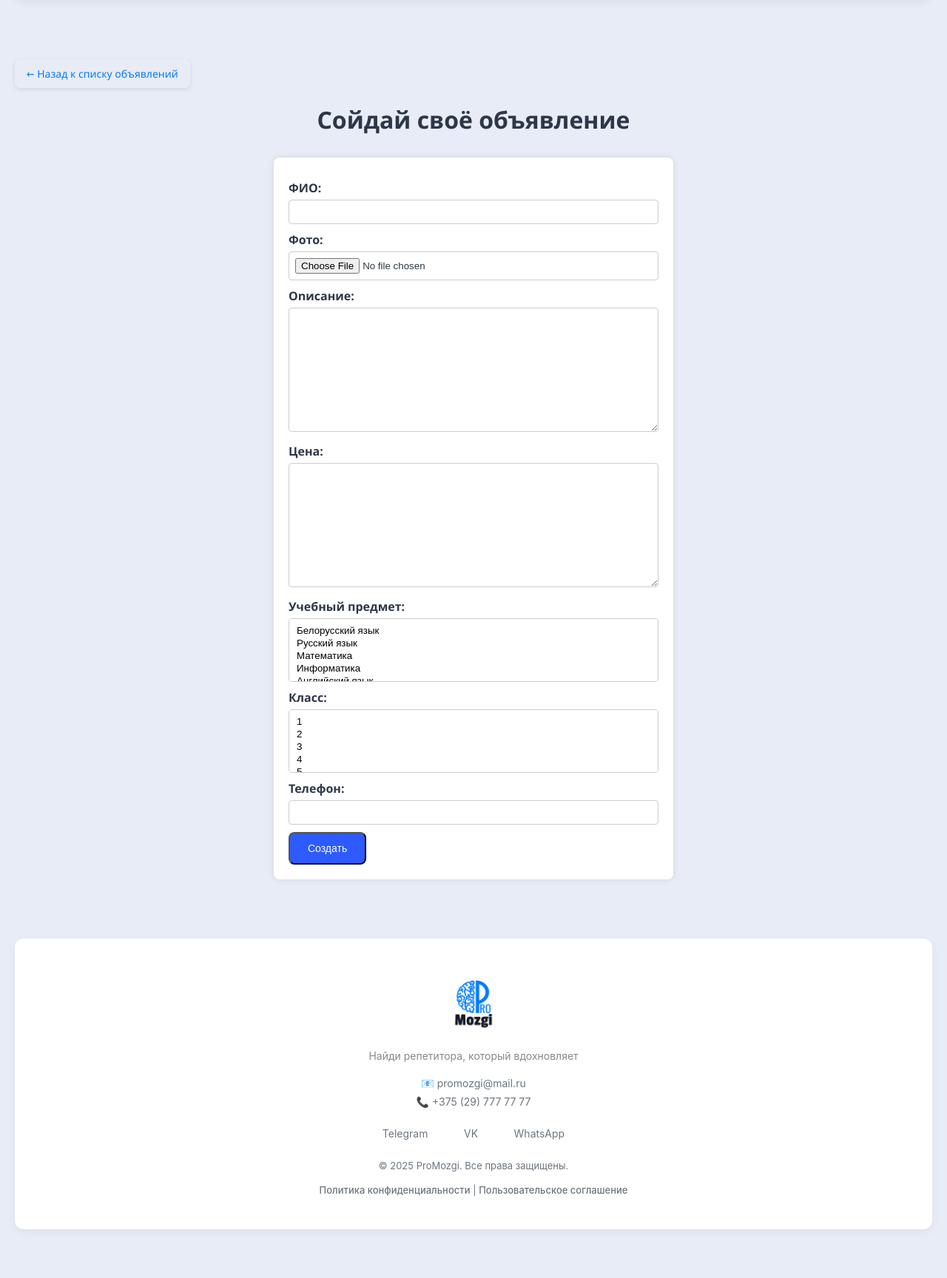
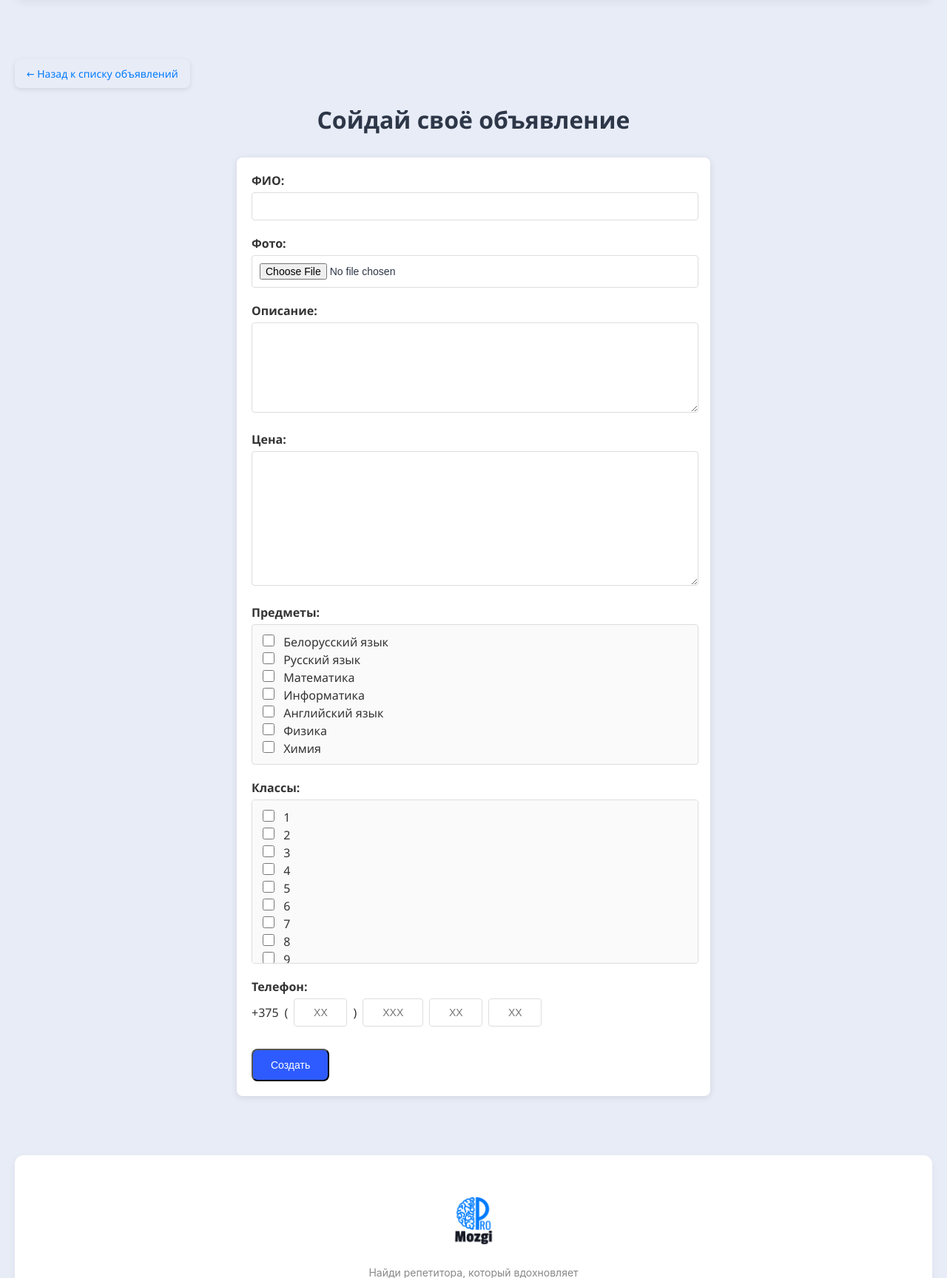
Before and after one commit to KarlushaM/Project, a Django app: page /create/ in a window 1280 px wide. Shown: the part 95-1823 px from the top of the page at 74% size. Before the commit the page ends 1757 px from the top, so only its background shows below. Run offline with Django 5.2, Linux system fonts and the light colour scheme; a user stored in the database is signed in; data comes from the database, SQL or seed files in the repository; both versions use the stored data as it was after the commit.

Commit message:
Валидация и чекбоксы

```diff
--- a/myproject/myapp/forms.py
+++ b/myproject/myapp/forms.py
@@ -1,5 +1,5 @@
 from django import forms
-from .models import Review
+from .models import Review, Teacher, Subjects, Klass
 
 class ReviewForm(forms.ModelForm):
     class Meta:
@@ -13,3 +13,24 @@ class ReviewForm(forms.ModelForm):
             }),
             'rating': forms.HiddenInput(),
         }
+
+class TeacherForm(forms.ModelForm):
+    subjects = forms.ModelMultipleChoiceField(
+        queryset=Subjects.objects.all(),
+        widget=forms.CheckboxSelectMultiple,
+        required=False,
+        label="Предметы"
+    )
+    klass = forms.ModelMultipleChoiceField(
+        queryset=Klass.objects.all(),
+        widget=forms.CheckboxSelectMultiple,
+        required=False,
+        label="Классы"
+    )
+
+    class Meta:
+        model = Teacher
+        fields = ('fio', 'photo', 'description', 'price', 'phone', 'subjects', 'klass')  # ← ДОБАВЛЕНЫ subjects и klass
+        widgets = {
+            'description': forms.Textarea(attrs={'rows': 4}),
+        }
--- /dev/null
+++ b/myproject/myapp/static/myapp/teacher_form.css
@@ -0,0 +1,110 @@
+        .form-container {
+            background-color: white;
+            border-radius: 8px;
+            box-shadow: 0 2px 10px rgba(0, 0, 0, 0.1);
+            padding: 20px;
+            width: 100%;
+            max-width: 600px;
+            margin: 0 auto;
+        }
+
+        .form-group {
+            margin-bottom: 20px;
+        }
+
+        label {
+            display: block;
+            margin-bottom: 5px;
+            font-weight: bold;
+            color: #333;
+        }
+
+        input[type="text"],
+        input[type="tel"],
+        textarea,
+        input[type="file"] {
+            width: 97%;
+            padding: 10px;
+            border: 1px solid #ddd;
+            border-radius: 4px;
+            font-size: 14px;
+        }
+
+        textarea {
+            min-height: 100px;
+            resize: vertical;
+        }
+
+        .checkbox-container {
+            border: 1px solid #ddd;
+            border-radius: 4px;
+            padding: 10px;
+            background-color: #fafafa;
+            max-height: 200px;
+            overflow-y: auto;
+            width: 97%;
+        }
+
+        .checkbox-container ul {
+            list-style: none;
+            padding: 0;
+            margin: 0;
+        }
+
+        .checkbox-container li {
+            display: flex;
+            align-items: center;
+            padding: 5px 0;
+        }
+
+        .checkbox-container input[type="checkbox"] {
+            margin-right: 8px;
+            accent-color: #4f46e5;
+            width: 16px;
+            height: 16px;
+        }
+
+        .checkbox-container label {
+            display: inline-block;
+            cursor: pointer;
+            font-weight: normal;
+            color: #333;
+            flex: 1;
+            margin-bottom: 0;
+        }
+
+         .phone-input {
+            display: flex;
+            align-items: center;
+            gap: 8px;
+            flex-wrap: wrap;
+        }
+
+        .phone-input span {
+            color: #333;
+            font-weight: normal;
+        }
+
+        .phone-part {
+            width: 40px;
+            text-align: center;
+            padding: 10px;
+            border: 1px solid #ddd;
+            border-radius: 4px;
+            font-size: 14px;
+            -moz-appearance: textfield;
+        }
+
+        .phone-part::-webkit-outer-spin-button,
+        .phone-part::-webkit-inner-spin-button {
+            -webkit-appearance: none;
+            margin: 0;
+        }
+
+        .phone-part-2digits {
+            width: 50px;
+        }
+
+        .phone-part-3digits {
+            width: 60px;
+        }
--- a/myproject/myapp/templates/teachers/teacher_form.html
+++ b/myproject/myapp/templates/teachers/teacher_form.html
@@ -8,32 +8,9 @@
     <title>Сойдание объявления</title>
     <link rel="stylesheet" type="text/css" href="{% static 'myapp/style.css' %}">
     <link rel="stylesheet" href="{% static 'myapp/footer.css' %}">
-      <link rel="stylesheet" href="{% static 'myapp/header.css' %}">
+    <link rel="stylesheet" href="{% static 'myapp/header.css' %}">
+    <link rel="stylesheet" href="{% static 'myapp/teacher_form.css' %}">
     <style>
-
-        .form-container {
-            max-width: 500px;
-            margin: 0 auto;
-            background: white;
-            padding: 20px;
-            border-radius: 8px;
-            box-shadow: 0 0 10px rgba(0,0,0,0.1);
-        }
-        label {
-            display: block;
-            margin-top: 10px;
-            font-weight: bold;
-        }
-        input, textarea, select {
-            width: 100%;
-            padding: 8px;
-            margin-top: 5px;
-            border: 1px solid #ccc;
-            border-radius: 4px;
-            box-sizing: border-box;
-        }
-
-
 
 
     </style>
@@ -72,11 +49,140 @@
     <div class="form-container">
         <form method="post" enctype="multipart/form-data">
             {% csrf_token %}
-            {{ form }}
+             <div class="form-group">
+                <label for="{{ form.fio.id_for_label }}">ФИО:</label>
+                {{ form.fio }}
+            </div>
+
+            <div class="form-group">
+                <label for="{{ form.photo.id_for_label }}">Фото:</label>
+                <div class="file-input-wrapper">
+                    {{ form.photo }}
+                </div>
+            </div>
+
+            <div class="form-group">
+                <label for="{{ form.description.id_for_label }}">Описание:</label>
+                {{ form.description }}
+            </div>
+
+            <div class="form-group">
+                <label for="{{ form.price.id_for_label }}">Цена:</label>
+                {{ form.price }}
+            </div>
+
+            <!-- Предметы -->
+            <div class="form-group">
+                <label>Предметы:</label>
+                <div class="checkbox-container">
+                    {{ form.subjects }}
+                </div>
+            </div>
+
+            <!-- Классы -->
+            <div class="form-group">
+                <label>Классы:</label>
+                <div class="checkbox-container">
+                    {{ form.klass }}
+                </div>
+            </div>
+
+            <div class="form-group">
+                <label for="id_phone">Телефон:</label>
+                <div class="phone-input">
+                    <span>+375</span>
+                    <span>(</span>
+                    <input type="number" class="phone-part phone-part-2digits" id="phone-part1" min="0" max="99" placeholder="XX">
+                    <span>)</span>
+                    <input type="number" class="phone-part phone-part-3digits" id="phone-part2" min="0" max="999" placeholder="XXX">
+                    <input type="number" class="phone-part phone-part-2digits" id="phone-part3" min="0" max="99" placeholder="XX">
+                    <input type="number" class="phone-part phone-part-2digits" id="phone-part4" min="0" max="99" placeholder="XX">
+                </div>
+                <!-- Скрытое поле для отправки полного номера -->
+                <input type="hidden" name="phone" id="phone-hidden" value="">
+            </div>
             <button type="submit" class="btn-v">Создать</button>
         </form>
     </div>
 
+    <script>
+        // Обновление отображения имени файла при выборе
+        const fileInput = document.querySelector('input[type="file"]');
+        if (fileInput) {
+            fileInput.addEventListener('change', function(e) {
+                const fileName = e.target.files[0] ? e.target.files[0].name : 'файл не выбран';
+                document.getElementById('file-name').textContent = fileName;
+            });
+        }
+
+        // Обработка телефона
+        const phoneParts = [
+            document.getElementById('phone-part1'),
+            document.getElementById('phone-part2'),
+            document.getElementById('phone-part3'),
+            document.getElementById('phone-part4')
+        ];
+        const phoneHidden = document.getElementById('phone-hidden');
+
+        // Загрузка существующего значения телефона (если есть)
+        const existingPhone = "{{ form.phone.value|default:'' }}";
+        if (existingPhone) {
+            const cleaned = existingPhone.replace(/\D/g, '');
+            if (cleaned.startsWith('375') && cleaned.length >= 12) {
+                phoneParts[0].value = cleaned.substring(3, 5);
+                phoneParts[1].value = cleaned.substring(5, 8);
+                phoneParts[2].value = cleaned.substring(8, 10);
+                phoneParts[3].value = cleaned.substring(10, 12);
+                updateHiddenPhone();
+            }
+        }
+
+        function updateHiddenPhone() {
+            const values = phoneParts.map(part => part.value.padStart(part.id === 'phone-part2' ? 3 : 2, '0'));
+            const allFilled = values.every(val => val.length === (values.indexOf(val) === 1 ? 3 : 2));
+
+            if (allFilled) {
+                phoneHidden.value = `+375${values[0]}${values[1]}${values[2]}${values[3]}`;
+            } else {
+                phoneHidden.value = '';
+            }
+        }
+
+        phoneParts.forEach(part => {
+            part.addEventListener('input', function() {
+                // Ограничение длины ввода
+                if (this.id === 'phone-part2') {
+                    if (this.value.length > 3) {
+                        this.value = this.value.slice(0, 3);
+                    }
+                } else {
+                    if (this.value.length > 2) {
+                        this.value = this.value.slice(0, 2);
+                    }
+                }
+                // Разрешаем только цифры
+                this.value = this.value.replace(/\D/g, '');
+                updateHiddenPhone();
+            });
+
+            part.addEventListener('keydown', function(e) {
+                // Разрешаем только цифры, backspace, delete, стрелки
+                if (e.key >= '0' && e.key <= '9') return;
+                if (['Backspace', 'Delete', 'ArrowLeft', 'ArrowRight', 'Tab'].includes(e.key)) return;
+                e.preventDefault();
+            });
+        });
+
+        // Автоматический переход между полями
+        phoneParts.forEach((part, index) => {
+            part.addEventListener('input', function() {
+                const maxLength = this.id === 'phone-part2' ? 3 : 2;
+                if (this.value.length === maxLength && index < phoneParts.length - 1) {
+                    phoneParts[index + 1].focus();
+                }
+            });
+        });
+    </script>
       <footer class="site-footer">
         <div class="footer-card">
           <div class="footer-brand">
--- a/myproject/myapp/views.py
+++ b/myproject/myapp/views.py
@@ -6,7 +6,7 @@ from django.urls import reverse_lazy, reverse
 from django.shortcuts import redirect
 from django.contrib.auth import logout
 from django.shortcuts import redirect
-from .forms import ReviewForm
+from .forms import ReviewForm, TeacherForm
 from django.contrib.auth.mixins import LoginRequiredMixin
 
 
@@ -60,17 +60,26 @@ class TeachersDetailsView(DetailView):
 
 class TeacherFormView(LoginRequiredMixin, CreateView):
     model = Teacher
-    fields = ('fio', 'photo', 'description', 'price', 'subjects', 'klass', 'phone',)
+    form_class = TeacherForm
     template_name = 'teachers/teacher_form.html'
 
     def form_valid(self, form):
-        # Привязываем текущего пользователя к объявлению
+        # Устанавливаем пользователя ДО сохранения
         form.instance.user = self.request.user
+        # Создаем объект и сохраняем ManyToMany поля автоматически
         return super().form_valid(form)
 
+
     def get_success_url(self):
-        # Перенаправляем на страницу "Мои объявления"
         return reverse_lazy('my_ads')
+
+    def get_context_data(self, **kwargs):
+        context = super().get_context_data(**kwargs)
+        context['subjects'] = Subjects.objects.all()
+        context['klasses'] = Klass.objects.all()
+        return context
+
+
 
 class MyAdsView(LoginRequiredMixin, ListView):
     model = Teacher
```
Also changed, not shown: myproject/db.sqlite3, myproject/media/teachers_photos/IMG_0006.jpeg (added).
